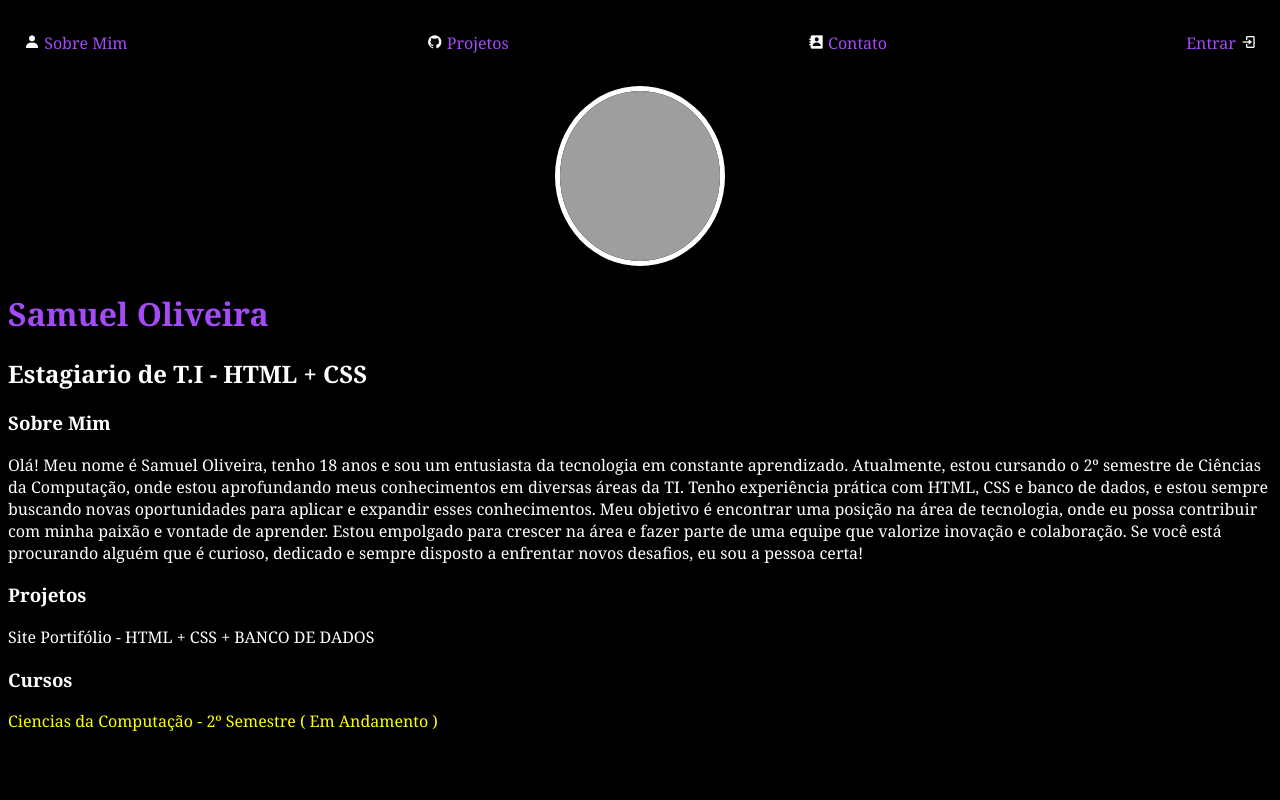
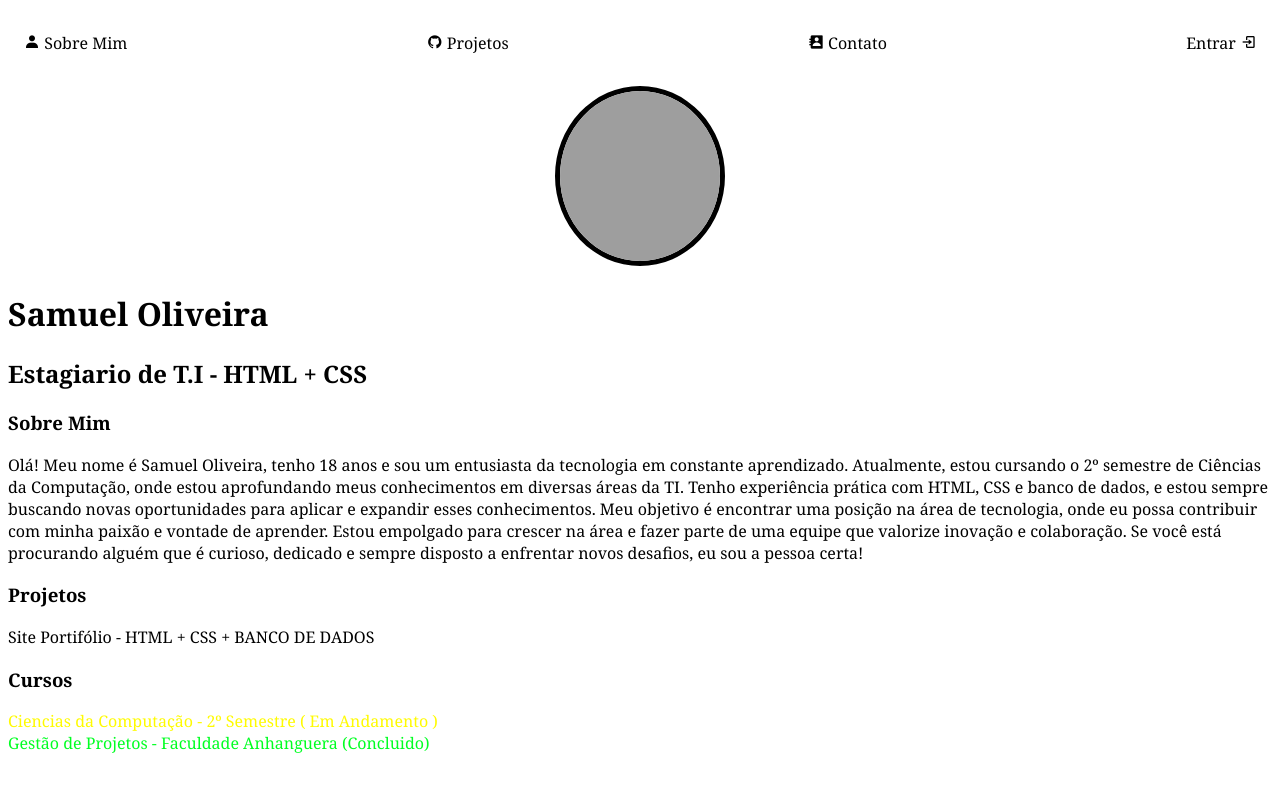
Before and after one commit to CodingWithSamuel/SITE-PORTIFOLIO, a plain HTML site: page index.html in a window 1280 px wide. Shown: the top 800 px of the page. Drawn offline with nearby package versions, Linux system fonts and the light colour scheme; grey boxes are pictures that could not be loaded.

Commit message:
Change Color; Hover add; Fix Links;

```diff
--- a/Login.css
+++ b/Login.css
@@ -4,7 +4,7 @@ body {
     justify-content: center;
     align-items: center;
     height: 100vh;
-    background-color: #000000;
+    background-color: #e9e9e9;
     margin: 0;
 }
 .container {
--- a/contato.css
+++ b/contato.css
@@ -1,6 +1,6 @@
 body {
     font-family: Arial, sans-serif;
-    background-color: #000000;
+    background-color: #e9e9e9;
     display: flex;
     justify-content: center;
     align-items: center;
--- a/index.css
+++ b/index.css
@@ -1,7 +1,7 @@
 body {
-    color: rgb(255, 255, 255);
-    background-color: rgb(0, 0, 0);
-    font-family: Cambria, Cochin, Georgia, Times, 'Times New Roman', serif;
+    color: #000000;
+    background-color: white;
+    font-family:  Cochin, Georgia, Times, 'Times New Roman', serif;
 }
 
 ul {
@@ -13,9 +13,14 @@ ul {
 }
 
 a {
-   color: rgb(164, 75, 247);
+   color: rgb(0, 0, 0);
    text-decoration: none;
 
+}
+
+a:hover {
+    color: rgb(0, 162, 255)
+    ; /* Cor ao passar o mouse (pode personalizar) */
 }
 
 img{
@@ -23,7 +28,7 @@ img{
     width: 160px;
     height: 170px;
     border-radius: 50%;
-    border: 5px solid rgb(255, 255, 255);
+    border: 5px solid rgb(0, 0, 0);
 
 
 }
@@ -33,11 +38,11 @@ img{
 }
 
 h1{
-    color:rgb(164, 75, 247);
+    color:black;
 }
 
 footer {
-    background-color: #000000;
+    background-color: rgba(0, 0, 0, 0);
     padding: 200px 0;
     text-align: center;
     color: #fff;
@@ -50,7 +55,7 @@ footer {
 }
 
 .social-icons a {
-    color: #fff;
+    color: #000000;
     text-decoration: none;
     font-size: 18px;
     transition: color 0.3s;
@@ -64,10 +69,10 @@ footer {
 }
 
 .social-icons a:hover {
-    color: rgb(164, 75, 247)
+    color: rgb(0, 162, 255)
     ; /* Cor ao passar o mouse (pode personalizar) */
 }
 
  section p1 {
-color: yellow
+color: rgb(255, 251, 0)
  }
--- a/index.html
+++ b/index.html
@@ -66,7 +66,8 @@
     <section>
         <h3> Cursos </h3>
         <p1>
-        Ciencias da Computação - 2º Semestre ( Em Andamento )
+        Ciencias da Computação - 2º Semestre ( Em Andamento ) <br>
+        <span style="color: rgb(0, 255, 34);"> Gestão de Projetos - Faculdade Anhanguera (Concluido) </span>
         </p1>
     </section>
  </main>
```
